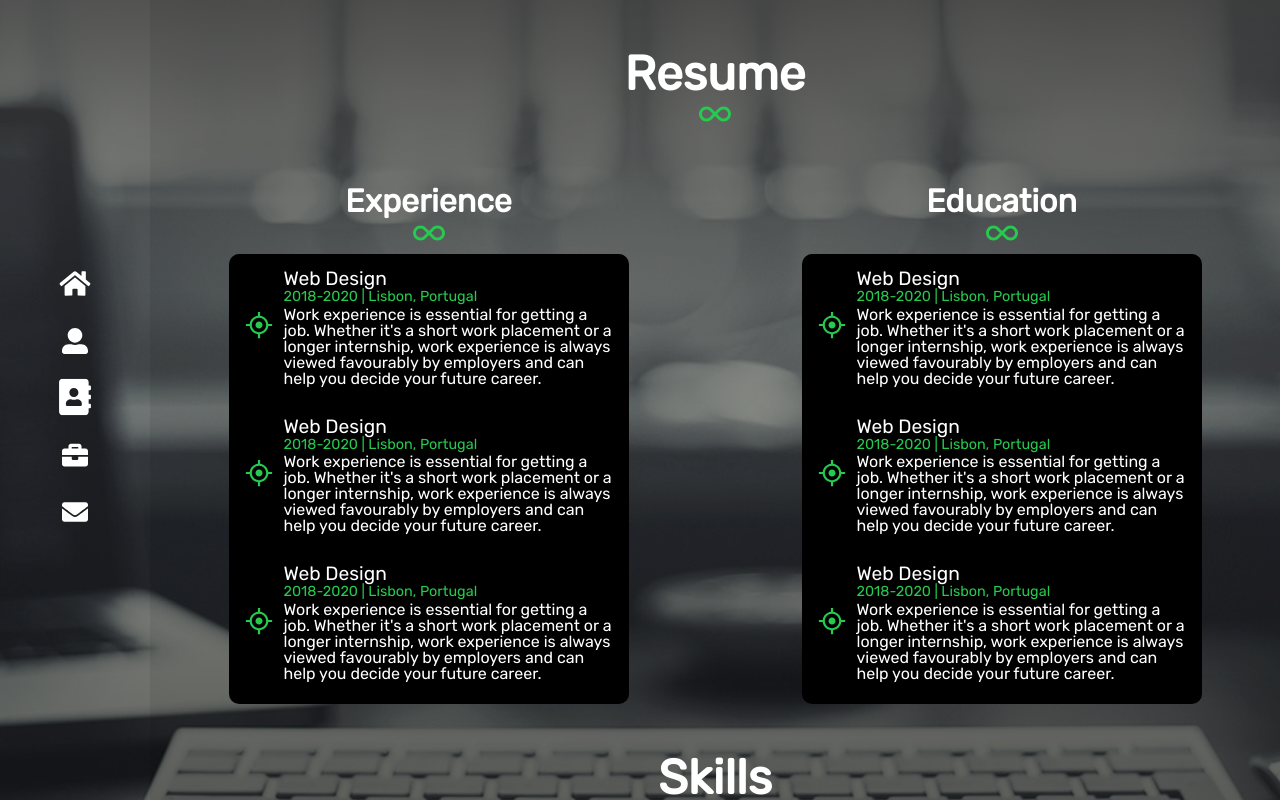
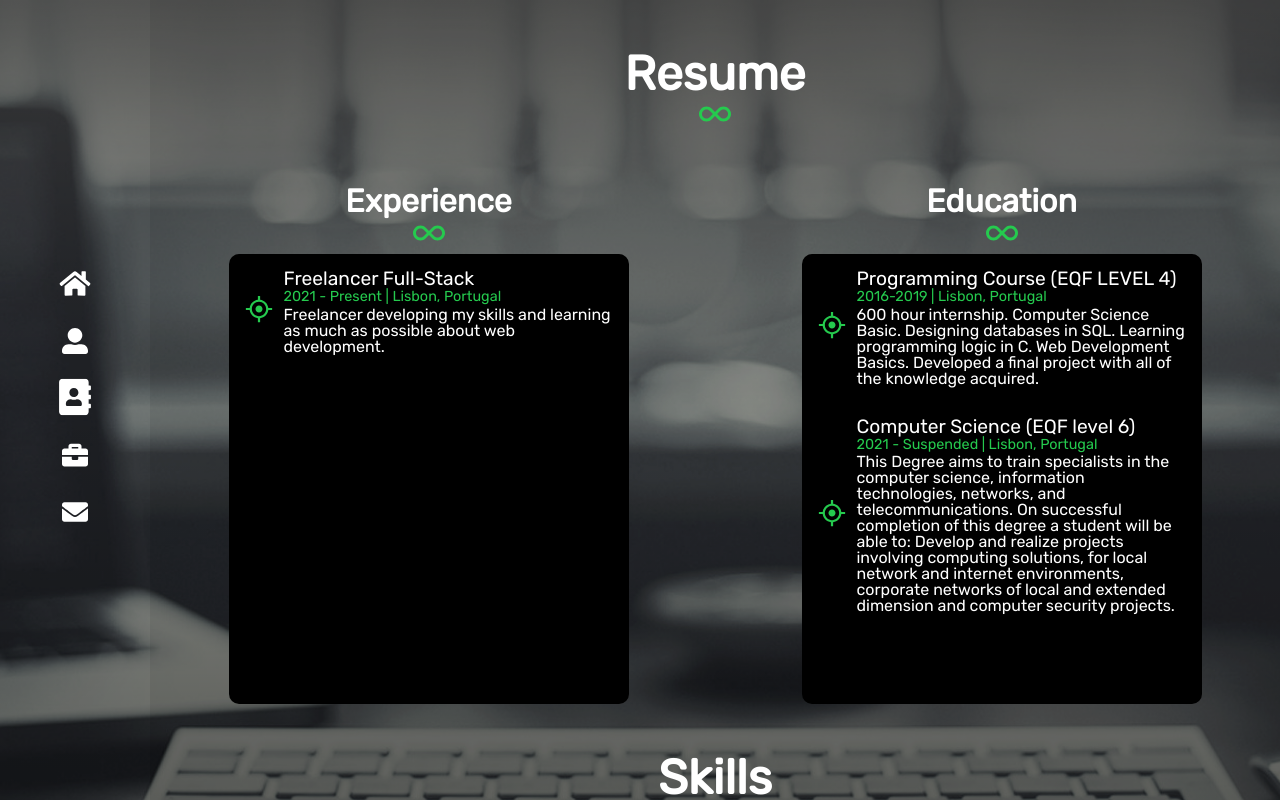
Before and after one commit to dlmarques/dlmarques.com, a React (Create React App) app: page /resume in a window 1280 px wide. Built offline with nearby package versions, Linux system fonts and the light colour scheme.

Commit message:
changes jsx

```diff
--- a/src/pages/App/Resume/Resume.jsx
+++ b/src/pages/App/Resume/Resume.jsx
@@ -40,17 +40,14 @@ const Resume = () => {
                 </span>
               </div>
               <div className="right">
-                <h3>Web Design</h3>
-                <h4>2018-2020 | Lisbon, Portugal</h4>
+                <h3>Freelancer Full-Stack</h3>
+                <h4>2021 - Present | Lisbon, Portugal</h4>
                 <p>
-                  Work experience is essential for getting a job. Whether it's a
-                  short work placement or a longer internship, work experience
-                  is always viewed favourably by employers and can help you
-                  decide your future career.
+                Freelancer developing my skills and learning as much as possible about web development.
                 </p>
               </div>
             </div>
-            <div className="experience">
+            {/* <div className="experience">
               <div className="left">
                 <span>
                   <AiOutlineAim />
@@ -83,7 +80,7 @@ const Resume = () => {
                   decide your future career.
                 </p>
               </div>
-            </div>
+            </div> */}
           </div>
         </div>
         <div className="education-container">
@@ -101,13 +98,15 @@ const Resume = () => {
                 </span>
               </div>
               <div className="right">
-                <h3>Web Design</h3>
-                <h4>2018-2020 | Lisbon, Portugal</h4>
+                <h3>Programming Course (EQF LEVEL 4)</h3>
+                <h4>2016-2019 | Lisbon, Portugal</h4>
                 <p>
-                  Work experience is essential for getting a job. Whether it's a
-                  short work placement or a longer internship, work experience
-                  is always viewed favourably by employers and can help you
-                  decide your future career.
+                  600 hour internship.
+                  Computer Science Basic.
+                  Designing databases in SQL.
+                  Learning programming logic in C.
+                  Web Development Basics.
+                  Developed a final project with all of the knowledge acquired.
                 </p>
               </div>
             </div>
@@ -118,30 +117,10 @@ const Resume = () => {
                 </span>
               </div>
               <div className="right">
-                <h3>Web Design</h3>
-                <h4>2018-2020 | Lisbon, Portugal</h4>
+                <h3>Computer Science (EQF level 6)</h3>
+                <h4>2021 - Suspended | Lisbon, Portugal</h4>
                 <p>
-                  Work experience is essential for getting a job. Whether it's a
-                  short work placement or a longer internship, work experience
-                  is always viewed favourably by employers and can help you
-                  decide your future career.
-                </p>
-              </div>
-            </div>
-            <div className="education">
-              <div className="left">
-                <span>
-                  <AiOutlineAim />
-                </span>
-              </div>
-              <div className="right">
-                <h3>Web Design</h3>
-                <h4>2018-2020 | Lisbon, Portugal</h4>
-                <p>
-                  Work experience is essential for getting a job. Whether it's a
-                  short work placement or a longer internship, work experience
-                  is always viewed favourably by employers and can help you
-                  decide your future career.
+                This Degree aims to train specialists in the computer science, information technologies, networks, and telecommunications. On successful completion of this degree a student will be able to: Develop and realize projects involving computing solutions, for local network and internet environments, corporate networks of local and extended dimension and computer security projects.
                 </p>
               </div>
             </div>
```
